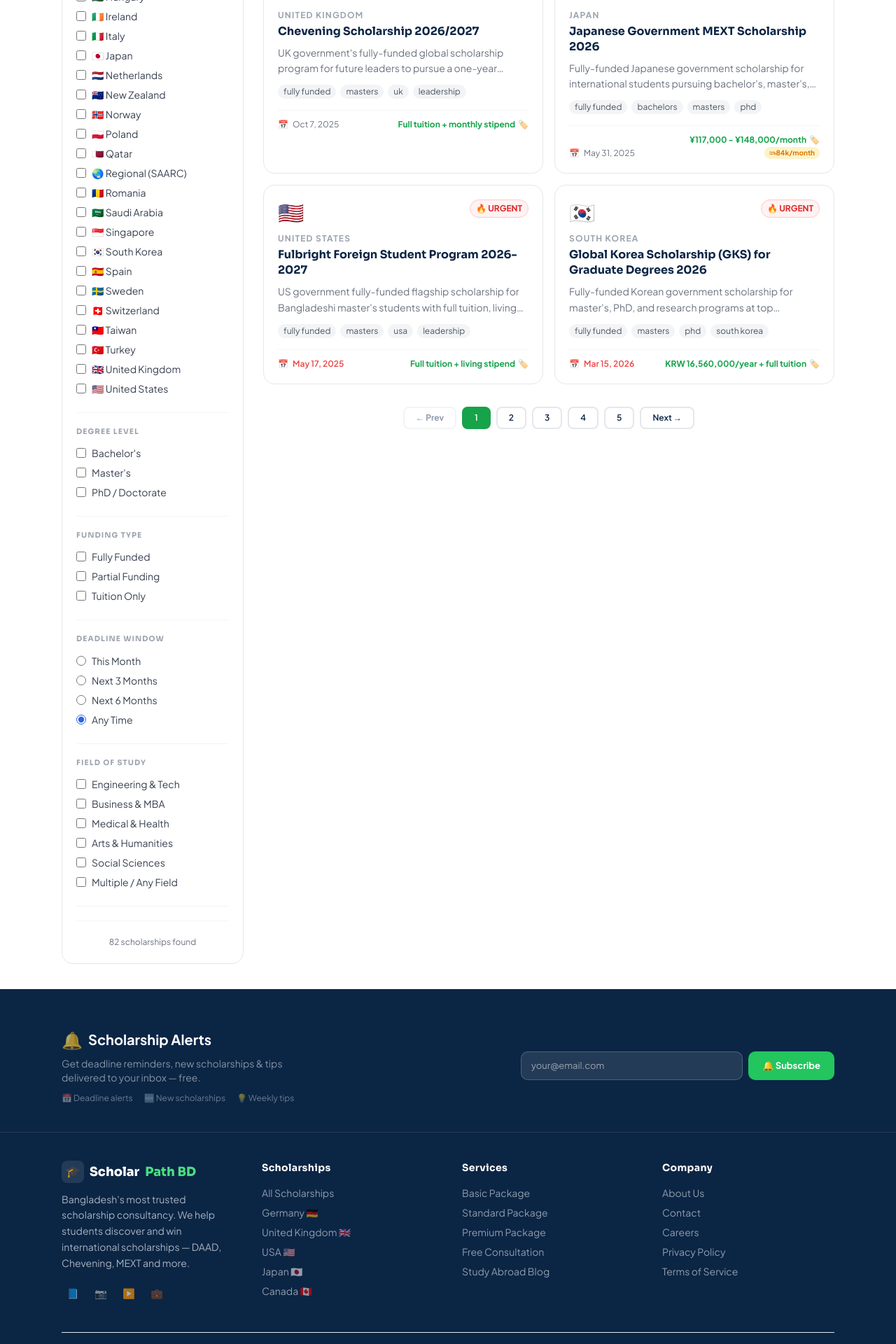
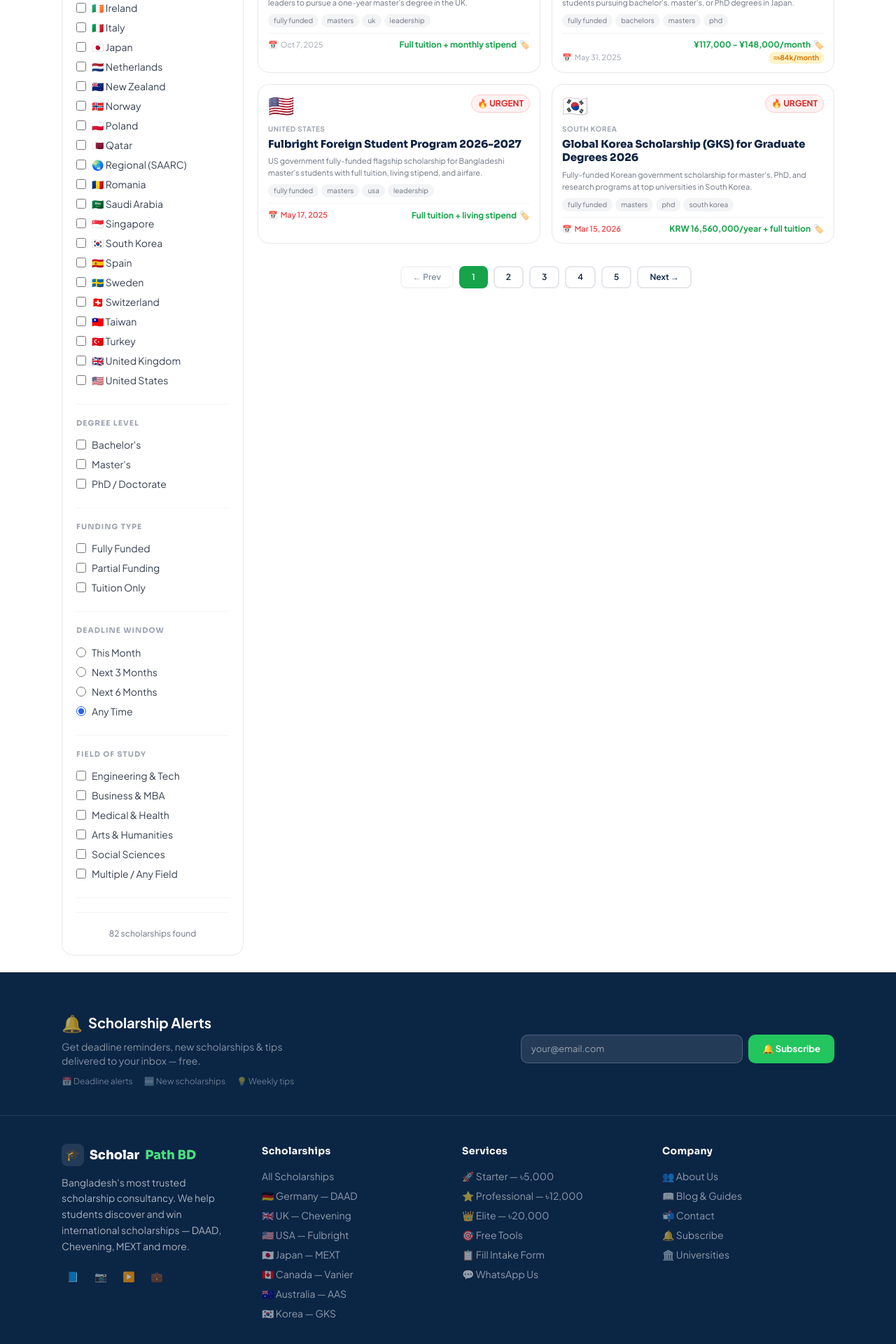
Before and after one commit to shajidhossain626-cell/Schoolar-path-Bd-Front-end, a React (Vite) app: page /scholarships in a window 1280 px wide. Shown: the part 840-2760 px from the top of the page at 70% size. Built offline with nearby package versions, Linux system fonts and the light colour scheme.

Commit message:
fix footer

```diff
--- a/src/components/common/FilterSidebar.jsx
+++ b/src/components/common/FilterSidebar.jsx
@@ -1,7 +1,8 @@
+import { useState } from 'react'
 import { useScholarships } from '@context/ScholarshipContext'
 import { useFilters } from '@hooks/useFilters'
 
-const DEGREE_OPTIONS = [['bachelors', "Bachelor's"], ['masters', "Master's"], ['phd', 'PhD / Doctorate']]
+const DEGREE_OPTIONS  = [['bachelors', "Bachelor's"], ['masters', "Master's"], ['phd', 'PhD / Doctorate']]
 const FUNDING_OPTIONS = [['full', 'Fully Funded'], ['partial', 'Partial Funding'], ['tuition', 'Tuition Only']]
 const DEADLINE_OPTIONS = [['month', 'This Month'], ['3month', 'Next 3 Months'], ['6month', 'Next 6 Months'], ['', 'Any Time']]
 const FIELD_OPTIONS = [
@@ -31,22 +32,12 @@ function Checkbox({ checked, onChange, label }) {
   )
 }
 
-export default function FilterSidebar() {
-  const { filters, toggleArrayFilter, updateFilter, clearAll, resultCount } = useFilters()
-  const { scholarships } = useScholarships()
-
-  // build country list dynamically from actual scholarship data
-  const countryMap = {}
-  scholarships.forEach(s => {
-    if (s.country && s.flag) countryMap[s.country] = s.flag
-  })
-  const COUNTRY_OPTIONS = Object.entries(countryMap).sort((a, b) => a[0].localeCompare(b[0]))
-
+function FilterContent({ filters, toggleArrayFilter, updateFilter, clearAll, resultCount, countryOptions }) {
   const hasFilters = filters.countries.length || filters.degrees.length || filters.funding.length ||
     filters.fields.length || filters.deadline || filters.search
 
   return (
-    <div className="bg-white border border-gray-200 rounded-2xl p-5 md:sticky md:top-20 w-full max-w-full overflow-hidden">
+    <>
       <div className="flex items-center justify-between mb-4">
         <h3 className="font-head font-bold text-navy-800 text-sm">🎯 Filters</h3>
         {hasFilters && (
@@ -56,7 +47,6 @@ export default function FilterSidebar() {
         )}
       </div>
 
-      {/* Search */}
       <div className="mb-4">
         <input
           className="input text-sm"
@@ -67,7 +57,7 @@ export default function FilterSidebar() {
       </div>
 
       <FilterGroup title="Destination">
-        {COUNTRY_OPTIONS.map(([country, flag]) => (
+        {countryOptions.map(([country, flag]) => (
           <Checkbox key={country}
             checked={filters.countries.includes(country)}
             onChange={() => toggleArrayFilter('countries', country)}
@@ -122,6 +112,106 @@ export default function FilterSidebar() {
       <div className="mt-4 pt-4 border-t border-gray-100 text-center">
         <span className="text-xs text-gray-500">{resultCount} scholarships found</span>
       </div>
-    </div>
+    </>
   )
 }
+
+export default function FilterSidebar() {
+  const { filters, toggleArrayFilter, updateFilter, clearAll, resultCount } = useFilters()
+  const { scholarships } = useScholarships()
+  const [mobileOpen, setMobileOpen] = useState(false)
+
+  const countryMap = {}
+  scholarships.forEach(s => { if (s.country && s.flag) countryMap[s.country] = s.flag })
+  const countryOptions = Object.entries(countryMap).sort((a, b) => a[0].localeCompare(b[0]))
+
+  const hasFilters = filters.countries.length || filters.degrees.length || filters.funding.length ||
+    filters.fields.length || filters.deadline || filters.search
+  const activeCount = filters.countries.length + filters.degrees.length + filters.funding.length +
+    filters.fields.length + (filters.deadline ? 1 : 0) + (filters.search ? 1 : 0)
+
+  return (
+    <>
+      {/* ── MOBILE FILTER TOGGLE BUTTON ── */}
+      <div className="md:hidden mb-4">
+        <button
+          onClick={() => setMobileOpen(o => !o)}
+          style={{
+            width: '100%', display: 'flex', alignItems: 'center', justifyContent: 'space-between',
+            padding: '12px 16px', borderRadius: 12,
+            background: mobileOpen ? '#0f2444' : '#fff',
+            border: '1.5px solid',
+            borderColor: mobileOpen ? '#0f2444' : '#e2e8f0',
+            cursor: 'pointer', fontFamily: 'inherit',
+          }}
+        >
+          <div style={{ display: 'flex', alignItems: 'center', gap: 8 }}>
+            <span style={{ fontSize: 16 }}>🎯</span>
+            <span style={{ fontSize: 14, fontWeight: 700, color: mobileOpen ? '#fff' : '#0f172a' }}>
+              Filters
+            </span>
+            {activeCount > 0 && (
+              <span style={{
+                fontSize: 10, fontWeight: 800, background: '#3b82f6', color: '#fff',
+                padding: '2px 7px', borderRadius: 20,
+              }}>
+                {activeCount} active
+              </span>
+            )}
+          </div>
+          <div style={{ display: 'flex', alignItems: 'center', gap: 8 }}>
+            {hasFilters && !mobileOpen && (
+              <button
+                onClick={e => { e.stopPropagation(); clearAll() }}
+                style={{ fontSize: 11, fontWeight: 700, color: '#ef4444', background: '#fef2f2',
+                  border: '1px solid #fecaca', borderRadius: 20, padding: '2px 8px', cursor: 'pointer' }}
+              >
+                Clear
+              </button>
+            )}
+            <span style={{ fontSize: 18, color: mobileOpen ? '#fff' : '#64748b',
+              transition: 'transform .2s', display: 'block',
+              transform: mobileOpen ? 'rotate(180deg)' : 'rotate(0)' }}>
+              ▾
+            </span>
+          </div>
+        </button>
+
+        {/* Mobile filter panel */}
+        {mobileOpen && (
+          <div style={{ background: '#fff', border: '1.5px solid #e2e8f0', borderTop: 'none',
+            borderRadius: '0 0 12px 12px', padding: '16px', marginTop: -2,
+            maxHeight: '70vh', overflowY: 'auto' }}>
+            <FilterContent
+              filters={filters}
+              toggleArrayFilter={toggleArrayFilter}
+              updateFilter={updateFilter}
+              clearAll={() => { clearAll(); }}
+              resultCount={resultCount}
+              countryOptions={countryOptions}
+            />
+            <button
+              onClick={() => setMobileOpen(false)}
+              style={{ width: '100%', marginTop: 12, padding: '11px', background: '#0f2444',
+                color: '#fff', border: 'none', borderRadius: 10, fontSize: 13, fontWeight: 800,
+                cursor: 'pointer', fontFamily: 'inherit' }}>
+              ✅ Show {resultCount} Scholarships
+            </button>
+          </div>
+        )}
+      </div>
+
+      {/* ── DESKTOP SIDEBAR ── */}
+      <div className="hidden md:block bg-white border border-gray-200 rounded-2xl p-5 sticky top-20 w-full overflow-hidden">
+        <FilterContent
+          filters={filters}
+          toggleArrayFilter={toggleArrayFilter}
+          updateFilter={updateFilter}
+          clearAll={clearAll}
+          resultCount={resultCount}
+          countryOptions={countryOptions}
+        />
+      </div>
+    </>
+  )
+}
--- a/src/components/common/ScholarshipCard.jsx
+++ b/src/components/common/ScholarshipCard.jsx
@@ -27,12 +27,12 @@ export default function ScholarshipCard({ scholarship: s }) {
   return (
     <Link
       to={`/scholarships/${s.id}`}
-      className="block bg-white border border-gray-200 rounded-2xl p-5 hover:border-blue-400 hover:shadow-md transition-all no-underline"
-      style={{ minWidth:0, overflow:'hidden', wordBreak:'break-word' }}
+      className="block bg-white border border-gray-200 rounded-2xl hover:border-blue-400 hover:shadow-md transition-all no-underline"
+      style={{ minWidth:0, overflow:'hidden', wordBreak:'break-word', padding:'14px 14px 12px' }}
     >
       {/* Top: flag + badge */}
       <div className="flex items-start justify-between gap-2 mb-3">
-        <div className="text-3xl flex-shrink-0">{s.flag}</div>
+        <div style={{ fontSize:'clamp(22px,5vw,30px)', flexShrink:0, lineHeight:1 }}>{s.flag}</div>
         {isUrgent ? (
           <span className="text-xs font-bold px-2 py-1 rounded-full bg-red-50 text-red-600 border border-red-200 flex-shrink-0">🔥 URGENT</span>
         ) : isFull ? (
@@ -42,21 +42,21 @@ export default function ScholarshipCard({ scholarship: s }) {
         )}
       </div>
 
-      <p className="text-xs font-bold text-gray-400 uppercase tracking-widest mb-1">{s.country}</p>
-      <h3 className="font-head font-bold text-navy-800 text-base leading-snug mb-2 line-clamp-2">{s.name}</h3>
-      <p className="text-gray-500 text-sm leading-relaxed mb-3 line-clamp-2">{s.desc}</p>
+      <p style={{ fontSize:10, fontWeight:700, color:'#9ca3af', textTransform:'uppercase', letterSpacing:'.06em', marginBottom:4 }}>{s.country}</p>
+      <h3 style={{ fontWeight:800, color:'#0f2444', fontSize:'clamp(13px,3.5vw,15px)', lineHeight:1.3, marginBottom:6, display:'-webkit-box', WebkitLineClamp:2, WebkitBoxOrient:'vertical', overflow:'hidden' }}>{s.name}</h3>
+      <p style={{ color:'#6b7280', fontSize:11, lineHeight:1.55, marginBottom:8, display:'-webkit-box', WebkitLineClamp:2, WebkitBoxOrient:'vertical', overflow:'hidden' }}>{s.desc}</p>
 
       {s.tags && s.tags.length > 0 && (
-        <div className="flex flex-wrap gap-1.5 mb-4">
+        <div style={{ display:'flex', flexWrap:'wrap', gap:4, marginBottom:8 }}>
           {s.tags.slice(0,4).map(tag => (
-            <span key={tag} className="text-xs bg-gray-100 text-gray-600 px-2 py-0.5 rounded-full">{tag}</span>
+            <span key={tag} style={{ fontSize:10, background:'#f3f4f6', color:'#6b7280', padding:'2px 8px', borderRadius:20 }}>{tag}</span>
           ))}
         </div>
       )}
 
       {/* Footer: deadline + amount + BDT */}
-      <div className="flex items-end justify-between gap-2 pt-3 border-t border-gray-100 flex-wrap">
-        <div className="flex items-center gap-1.5 text-xs text-gray-500">
+      <div style={{ display:'flex', alignItems:'flex-end', justifyContent:'space-between', gap:6, paddingTop:8, borderTop:'1px solid #f3f4f6', flexWrap:'wrap' }}>
+        <div style={{ display:'flex', alignItems:'center', gap:4, fontSize:11, color:'#9ca3af' }}>
           <span>📅</span>
           <span className={isUrgent ? 'text-red-500 font-semibold' : ''}>{s.deadline}</span>
         </div>
--- a/src/components/layout/Footer.jsx
+++ b/src/components/layout/Footer.jsx
@@ -4,25 +4,28 @@ import { NewsletterCompact } from '@components/common/NewsletterSignup'
 const FOOTER_LINKS = {
   Scholarships: [
     { label: 'All Scholarships', to: '/scholarships' },
-    { label: 'Germany 🇩🇪', to: '/scholarships?country=Germany' },
-    { label: 'United Kingdom 🇬🇧', to: '/scholarships?country=United+Kingdom' },
-    { label: 'USA 🇺🇸', to: '/scholarships?country=United+States' },
-    { label: 'Japan 🇯🇵', to: '/scholarships?country=Japan' },
-    { label: 'Canada 🇨🇦', to: '/scholarships?country=Canada' },
+    { label: '🇩🇪 Germany — DAAD', to: '/scholarships?country=Germany' },
+    { label: '🇬🇧 UK — Chevening', to: '/scholarships?country=United+Kingdom' },
+    { label: '🇺🇸 USA — Fulbright', to: '/scholarships?country=United+States' },
+    { label: '🇯🇵 Japan — MEXT', to: '/scholarships?country=Japan' },
+    { label: '🇨🇦 Canada — Vanier', to: '/scholarships?country=Canada' },
+    { label: '🇦🇺 Australia — AAS', to: '/scholarships?country=Australia' },
+    { label: '🇰🇷 Korea — GKS', to: '/scholarships?country=South+Korea' },
   ],
   Services: [
-    { label: 'Basic Package', to: '/services' },
-    { label: 'Standard Package', to: '/services' },
-    { label: 'Premium Package', to: '/services' },
-    { label: 'Free Consultation', to: '/contact' },
-    { label: 'Study Abroad Blog', to: '/blog' },
+    { label: '🚀 Starter — ৳5,000', to: '/services#starter' },
+    { label: '⭐ Professional — ৳12,000', to: '/services#professional' },
+    { label: '👑 Elite — ৳20,000', to: '/services#elite' },
+    { label: '🎯 Free Tools', to: '/tools' },
+    { label: '📋 Fill Intake Form', href: '/intake.html' },
+    { label: '💬 WhatsApp Us', href: 'https://wa.me/8801889700879' },
   ],
   Company: [
-    { label: 'About Us', to: '/about' },
-    { label: 'Contact', to: '/contact' },
-    { label: 'Careers', to: '/about' },
-    { label: 'Privacy Policy', to: '/' },
-    { label: 'Terms of Service', to: '/' },
+    { label: '👥 About Us', to: '/about' },
+    { label: '📖 Blog & Guides', to: '/blog' },
+    { label: '📬 Contact', to: '/contact' },
+    { label: '🔔 Subscribe', to: '/subscribe' },
+    { label: '🏛️ Universities', to: '/universities' },
   ],
 }
 
@@ -71,8 +74,11 @@ export default function Footer() {
             <div key={title}>
               <h4 className="font-head font-bold text-white text-sm mb-4 tracking-wide">{title}</h4>
               <div className="space-y-2">
-                {links.map(({ label, to }) => (
-                  <Link key={label} to={to} className="block text-sm text-white/55 hover:text-green-400 transition-colors">{label}</Link>
+                {links.map(({ label, to, href }) => (
+                  href
+                    ? <a key={label} href={href} target={href.startsWith('http') ? '_blank' : '_self'} rel="noreferrer"
+                        className="block text-sm text-white/55 hover:text-green-400 transition-colors">{label}</a>
+                    : <Link key={label} to={to} className="block text-sm text-white/55 hover:text-green-400 transition-colors">{label}</Link>
                 ))}
               </div>
             </div>
--- a/src/pages/ListingPage.jsx
+++ b/src/pages/ListingPage.jsx
@@ -89,7 +89,7 @@ export default function ListingPage() {
       </div>
 
       <div className="container">
-        <div className="grid md:grid-cols-[260px_1fr] gap-7 py-9 items-start">
+        <div className="grid grid-cols-1 md:grid-cols-[260px_1fr] gap-5 py-6 items-start">
           <FilterSidebar />
           <div>
             {/* Row header */}
```
